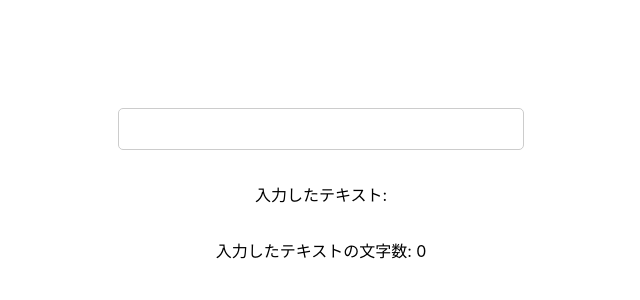
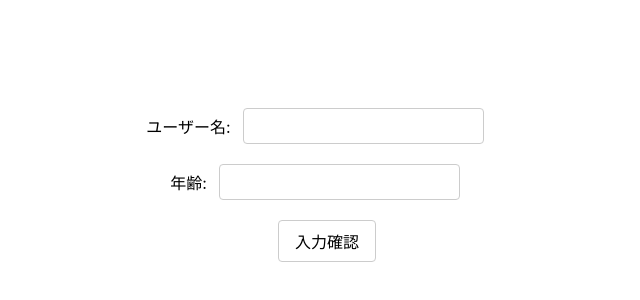
Before and after one commit to daikimatsura/sample-app, a React (Create React App) app: page / in a window 1280 px wide. Shown: the part 212-512 px from the top of the page, without its empty margins (319-959 px from the left). Built offline with nearby package versions, Linux system fonts and the light colour scheme.

Commit message:
ex1_form

```diff
--- a/public/index.html
+++ b/public/index.html
@@ -1,5 +1,5 @@
-<!DOCTYPE html>
-<html lang="en">
+<!doctype html>
+<html lang="ja">
   <head>
     <meta charset="utf-8" />
     <link rel="icon" href="%PUBLIC_URL%/favicon.ico" />
--- a/src/App.css
+++ b/src/App.css
@@ -3,16 +3,51 @@
   margin-top: 25%;
 }
 
-.input {
-  width: 30%;
-  height: 40px;
-  border-radius: 5px;
-  border: 1px solid #ccc;
-  padding: 0 10px;
-  font-size: 16px;
+.form {
+  display: flex;
+  flex-direction: column;
+  align-items: center;
+  justify-content: center;
+  margin-bottom: 20px;
 }
 
-.text {
+.formRow {
+  display: flex;
+  flex-direction: row;
+  align-items: center;
+  justify-content: center;
+  margin-bottom: 20px;
+}
+
+.formLabel {
   font-size: 16px;
-  margin-top: 2rem;
+  margin-right: 12px;
 }
+
+.input {
+  font-size: 16px;
+  padding: 8px 16px;
+  border: 1px solid #ccc;
+  border-radius: 4px;
+  margin-right: 12px;
+}
+
+.button {
+  background-color: #fff;
+  border: 1px solid #ccc;
+  border-radius: 4px;
+  padding: 8px 16px;
+  margin-left: 12px;
+  font-size: 16px;
+  cursor: pointer;
+  transition: all 0.3s;
+}
+
+.button:hover {
+  background-color: #ccc;
+}
+
+.confirmText {
+  font-size: 16px;
+  margin-top: 20px;
+}
--- a/src/App.tsx
+++ b/src/App.tsx
@@ -1,30 +1,62 @@
-import React, { useState, useMemo, useCallback } from "react";
+import React, { useState, useCallback } from "react";
 import "./App.css";
 
 function App() {
-  const [text, setText] = useState<string>("");
-  const textLength = useMemo(() => text.length, [text]);
+  const [userName, setUserName] = useState<string>("");
+  const [age, setAge] = useState<number>();
+  const [isConfirm, setIsConfirm] = useState<boolean>(false);
 
   // テキストボックスの値が変更されたときに呼び出される関数
-  const handleTextChange = useCallback(
+  const handleUserNameChange = useCallback(
     (e: React.ChangeEvent<HTMLInputElement>) => {
-      // textの値を更新
-      setText(e.target.value);
+      setUserName(e.target.value);
     },
     []
   );
 
+  const handleAgeChange = useCallback(
+    (e: React.ChangeEvent<HTMLInputElement>) => {
+      if (!Number(e.target.valueAsNumber)) return;
+      setAge(e.target.valueAsNumber);
+    },
+    []
+  );
+
+  const handleConfirm = useCallback(() => {
+    if (!userName || !age) return;
+    setIsConfirm(true);
+  }, [userName, age]);
+
   // テキストボックスと入力された値を表示
   return (
     <div className="App">
-      <input
-        className="input"
-        type="text"
-        value={text}
-        onChange={(e) => handleTextChange(e)}
-      />
-      <div className="text">{`入力したテキスト: ${text}`}</div>
-      <div className="text">{`入力したテキストの文字数: ${textLength}`}</div>
+      <div className="formRow">
+        <label className="formLabel">ユーザー名:</label>
+        <input
+          className="input"
+          type="text"
+          onChange={(e) => handleUserNameChange(e)}
+        />
+      </div>
+      <div className="formRow">
+        <label className="formLabel">年齢:</label>
+        <input
+          className="input"
+          type="number"
+          onChange={(e) => handleAgeChange(e)}
+        />
+      </div>
+
+      <button className="button" onClick={handleConfirm}>
+        入力確認
+      </button>
+
+      {isConfirm && (
+        <div className="confirmText">
+          <p>{`ユーザー名: ${userName}`}</p>
+          <p>{`年齢: ${age}`}</p>
+        </div>
+      )}
     </div>
   );
 }
```
